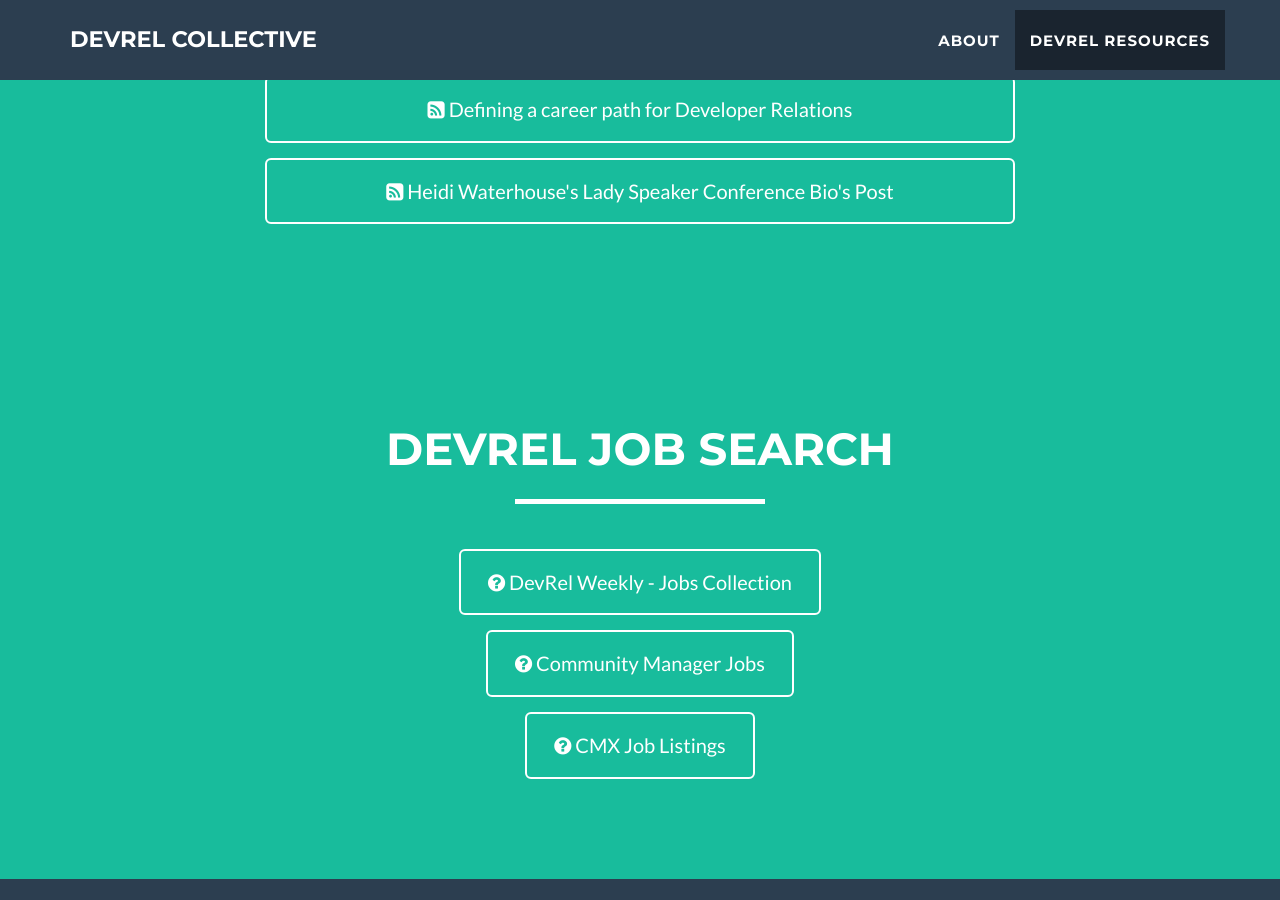
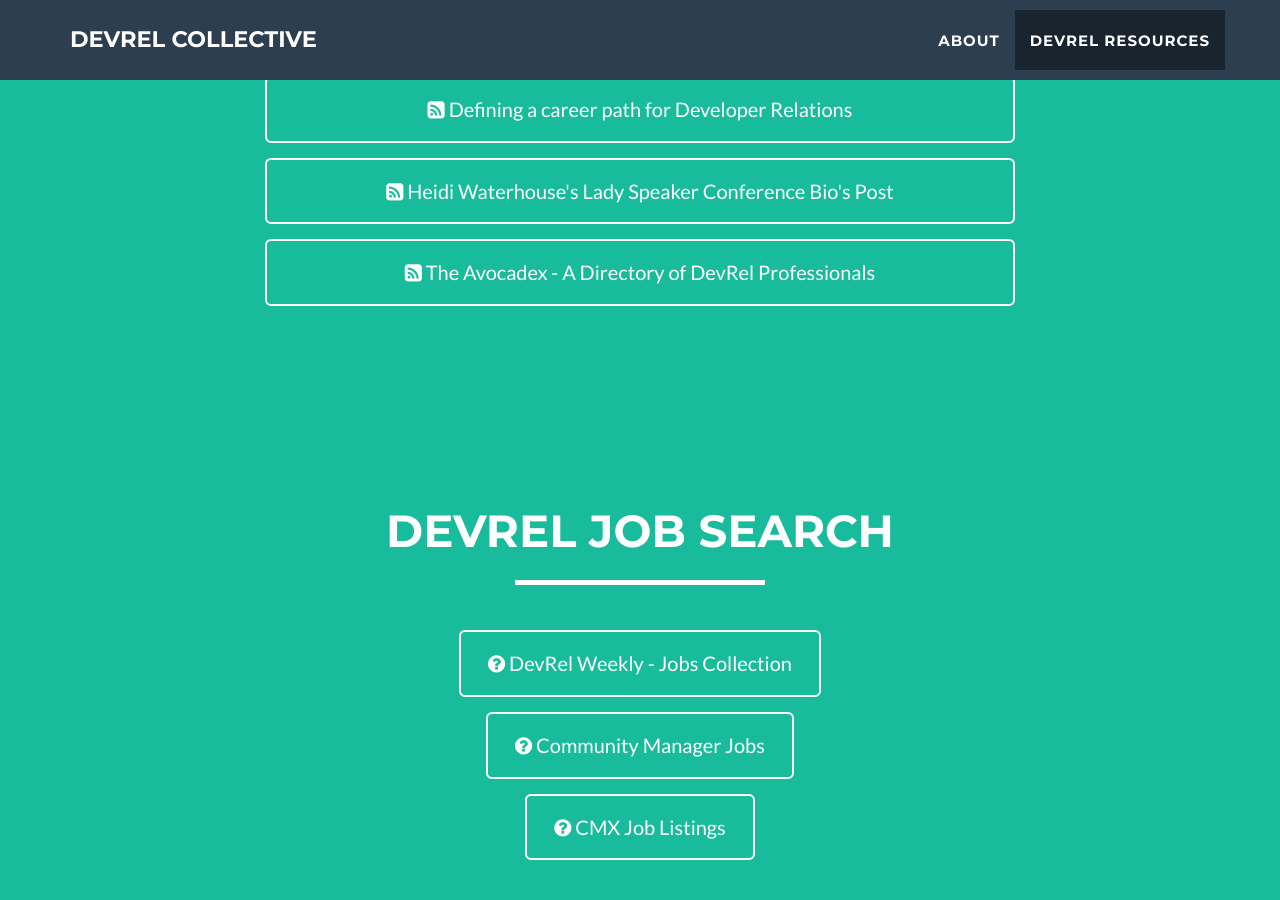
Before and after one commit to evangelistcollective/evangelistcollective.github.io, a Jekyll site: the page built from index.html, in a window 1280 px wide and 900 px high, scrolled down 3237 px. Built offline with Jekyll 4.4.1, drawn with Linux system fonts in a browser that asks for light colours.

Commit message:
Add the avocadex gallery

```diff
--- a/_includes/resources.html
+++ b/_includes/resources.html
@@ -103,6 +103,11 @@
                        <i class="fa fa-rss-square"></i> Heidi Waterhouse's Lady Speaker Conference Bio's Post
                    </a>
                </div>
+               <div class="col-lg-8 col-lg-offset-2 text-center">
+                   <a href="https://airtable.com/shrpRuUQlSu9QKeVn" target="_blank" class="btn btn-lg btn-outline responsive">
+                       <i class="fa fa-rss-square"></i> The Avocadex - A Directory of DevRel Professionals
+                   </a>
+               </div>
           </div>
         </div>
      </div>
```
